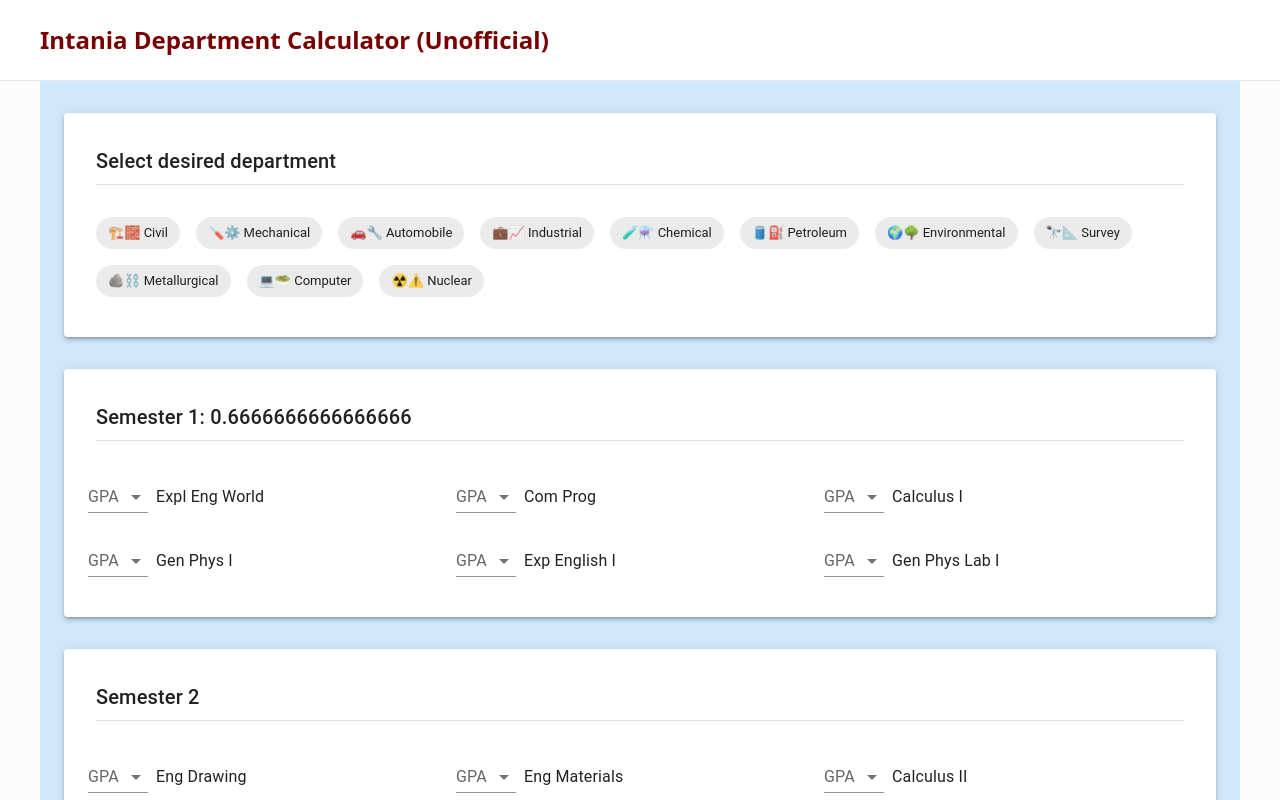
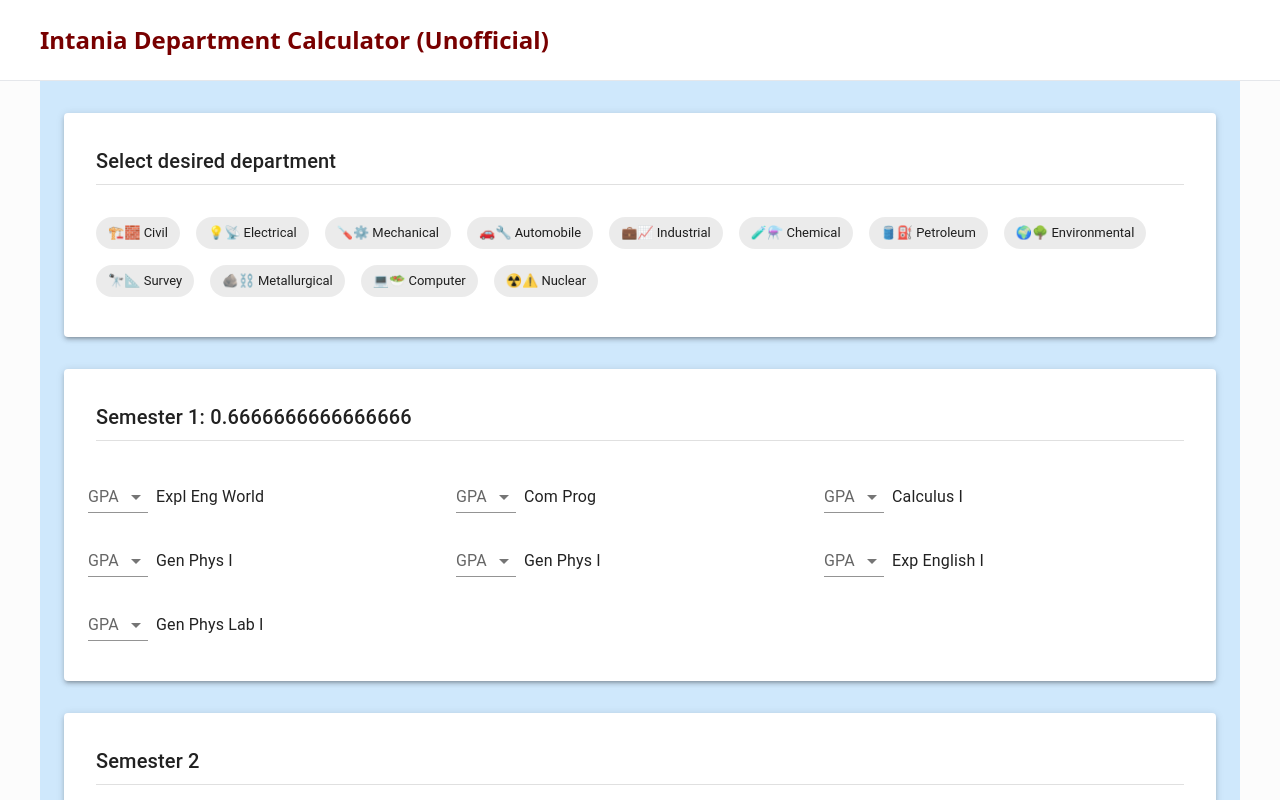
Before and after one commit to bookpanda/intania-department-calculator, a Next.js app in the folder apps/client/: page / in a window 1280 px wide. Shown: the top 800 px of the page. Built offline with nearby package versions, Linux system fonts and the light colour scheme; a web font is replaced by a local one.

Commit message:
refactor: data structure to list of objs

```diff
--- /dev/null
+++ b/apps/client/src/core/const.ts
@@ -0,0 +1,91 @@
+export const coursesConst = {
+  engDrawing: {
+    name: "Eng Drawing",
+    key: "engDrawing",
+    credits: 3,
+    semester: 2,
+  },
+  engMaterials: {
+    name: "Eng Materials",
+    key: "engMaterials",
+    credits: 3,
+    semester: 2,
+  },
+  explEngWorld: {
+    name: "Expl Eng World",
+    key: "explEngWorld",
+    credits: 3,
+    semester: 1,
+  },
+  comProg: {
+    name: "Com Prog",
+    key: "comProg",
+    credits: 3,
+    semester: 1,
+  },
+  calculusI: {
+    name: "Calculus I",
+    key: "calculusI",
+    credits: 3,
+    semester: 1,
+  },
+  calculusII: {
+    name: "Calculus II",
+    key: "calculusII",
+    credits: 3,
+    semester: 2,
+  },
+  physicsI: {
+    name: "Gen Phys I",
+    key: "physicsI",
+    credits: 3,
+    semester: 1,
+  },
+  physicsII: {
+    name: "Gen Phys II",
+    key: "physicsII",
+    credits: 3,
+    semester: 2,
+  },
+  chem: {
+    name: "Gen Chem",
+    key: "chem",
+    credits: 3,
+    semester: 2,
+  },
+  expEngI: {
+    name: "Exp English I",
+    key: "expEngI",
+    credits: 3,
+    semester: 1,
+  },
+  expEngII: {
+    name: "Exp English II",
+    key: "expEngII",
+    credits: 3,
+    semester: 2,
+  },
+  physLabI: {
+    name: "Gen Phys Lab I",
+    key: "physLabI",
+    credits: 1,
+    semester: 1,
+  },
+  physLabII: {
+    name: "Gen Phys Lab II",
+    key: "physLabII",
+    credits: 1,
+    semester: 2,
+  },
+  chemLab: {
+    name: "Gen Chem Lab",
+    key: "chemLab",
+    credits: 1,
+    semester: 2,
+  },
+};
+
+export const nameToKey: { [key: string]: string } = {};
+for (const [key, value] of Object.entries(coursesConst)) {
+  nameToKey[value.name] = key;
+}
--- a/apps/client/src/core/context/appContext.ts
+++ b/apps/client/src/core/context/appContext.ts
@@ -1,4 +1,6 @@
 import { createContext, useContext } from "react";
+
+import { coursesList } from "..";
 
 export const baseCourses = {
   engDrawing: 0,
--- a/apps/client/src/core/context/appProvider.tsx
+++ b/apps/client/src/core/context/appProvider.tsx
@@ -1,35 +1,49 @@
 import { FC, PropsWithChildren, useEffect, useState } from "react";
 
-import { coursesList, weights } from "..";
+import { coursesList, departments } from "..";
 import { AppContext, IAppContext, baseCourses } from "./appContext";
 
 export const AppProvider: FC<PropsWithChildren> = ({ children }) => {
   const [department, setDepartment] =
-    useState<IAppContext["department"]>("base");
+    useState<IAppContext["department"]>("civil");
   const [courses, setCourses] = useState<IAppContext["courses"]>(baseCourses);
-  const [mul, setMul] = useState(weights.base);
+  const [mul, setMul] = useState(coursesList);
   const [gpa, setGpa] = useState<IAppContext["gpa"]>({
     sem1: {
       earnedCredits: 0,
       totalCredits: coursesList
         .filter((course) => course.semester === 1)
+        .map((course) => course.credits)
         .reduce((total, curr) => {
-          return { ...total, credits: total.credits + curr.credits };
-        }).credits,
+          return total + curr;
+        }),
     },
     sem2: {
       earnedCredits: 0,
       totalCredits: coursesList
         .filter((course) => course.semester === 2)
+        .map((course) => course.credits)
         .reduce((total, curr) => {
-          return { ...total, credits: total.credits + curr.credits };
-        }).credits,
+          return total + curr;
+        }),
     },
   });
 
   useEffect(() => {
-    setMul({ ...mul, ...weights[department as string] });
-    console.log(mul);
+    const selectedDepartment = departments.filter(
+      (dp) => dp.key === department
+    )[0];
+    setMul((mul) => {
+      return mul.map((course) => {
+        const overwriteCourse = selectedDepartment.weights.filter(
+          (c) => c.name === course.name
+        )[0];
+        if (overwriteCourse) {
+          return { ...overwriteCourse, semester: course.semester };
+        }
+        return course;
+      });
+    });
   }, [department]);
 
   // useEffect(() => {
--- a/apps/client/src/core/data.ts
+++ b/apps/client/src/core/data.ts
@@ -1,4 +1,5 @@
 import { ChangeTypeOfKeys } from ".";
+import { coursesConst } from "./const";
 import { baseCourses } from "./context/appContext";
 
 type weightsType = {
@@ -6,145 +7,273 @@ type weightsType = {
   [key: string]: Partial<typeof baseCourses>;
 };
 
-export const weights: weightsType = {
-  base: {
-    engDrawing: 3,
-    engMaterials: 3,
-    explEngWorld: 3,
-    comProg: 3,
-    calculusI: 3,
-    calculusII: 3,
-    physicsI: 3,
-    physicsII: 3,
-    chem: 3,
-    expEngI: 3,
-    expEngII: 3,
-    physLabI: 1,
-    physLabII: 1,
-    chemLab: 1,
+// export const weights: weightsType = {
+//   base: {
+//     engDrawing: 3,
+//     engMaterials: 3,
+//     explEngWorld: 3,
+//     comProg: 3,
+//     calculusI: 3,
+//     calculusII: 3,
+//     physicsI: 3,
+//     physicsII: 3,
+//     chem: 3,
+//     expEngI: 3,
+//     expEngII: 3,
+//     physLabI: 1,
+//     physLabII: 1,
+//     chemLab: 1,
+//   },
+//   civil: {},
+//   electrical: { calculusI: 6, calculusII: 6, physicsII: 6 },
+//   mechanical: {},
+//   automobile: {},
+//   industrial: {
+//     engDrawing: 4,
+//     engMaterials: 4,
+//     comProg: 5,
+//     explEngWorld: 1,
+//     calculusI: 5,
+//     calculusII: 5,
+//     physicsI: 2,
+//     physicsII: 2,
+//     chem: 2,
+//   },
+//   chemical: {},
+//   petroleum: { comProg: 4, expEngI: 4, expEngII: 4 },
+//   environmental: { physLabI: 2, physLabII: 2, chemLab: 2 },
+//   survey: { comProg: 6, calculusI: 6, calculusII: 6 },
+//   metallurgical: {},
+//   computer: { comProg: 9 },
+//   nuclear: {},
+// };
+
+// export const detailedCourses: ChangeTypeOfKeys<
+//   typeof baseCourses,
+//   keyof typeof baseCourses,
+//   { name: string; credits: number; semester: number }
+// > = {
+//   engDrawing: {
+//     name: "Eng Drawing",
+//     credits: weights.base.engDrawing,
+//     semester: 2,
+//   },
+//   engMaterials: {
+//     name: "Eng Materials",
+//     credits: weights.base.engMaterials,
+//     semester: 2,
+//   },
+//   explEngWorld: {
+//     name: "Expl Eng World",
+//     credits: weights.base.explEngWorld,
+//     semester: 1,
+//   },
+//   comProg: {
+//     name: "Com Prog",
+//     credits: weights.base.comProg,
+//     semester: 1,
+//   },
+//   calculusI: {
+//     name: "Calculus I",
+//     credits: weights.base.calculusI,
+//     semester: 1,
+//   },
+//   calculusII: {
+//     name: "Calculus II",
+//     credits: weights.base.calculusII,
+//     semester: 2,
+//   },
+//   physicsI: {
+//     name: "Gen Phys I",
+//     credits: weights.base.physicsI,
+//     semester: 1,
+//   },
+//   physicsII: {
+//     name: "Gen Phys II",
+//     credits: weights.base.physLabII,
+//     semester: 2,
+//   },
+//   chem: {
+//     name: "Gen Chem",
+//     credits: weights.base.chem,
+//     semester: 2,
+//   },
+//   expEngI: {
+//     name: "Exp English I",
+//     credits: weights.base.expEngI,
+//     semester: 1,
+//   },
+//   expEngII: {
+//     name: "Exp English II",
+//     credits: weights.base.expEngII,
+//     semester: 2,
+//   },
+//   physLabI: {
+//     name: "Gen Phys Lab I",
+//     credits: weights.base.physLabI,
+//     semester: 1,
+//   },
+//   physLabII: {
+//     name: "Gen Phys Lab II",
+//     credits: weights.base.physLabII,
+//     semester: 2,
+//   },
+//   chemLab: {
+//     name: "Gen Chem Lab",
+//     credits: weights.base.chemLab,
+//     semester: 2,
+//   },
+// };
+
+// export const coursesList: {
+//   name: string;
+//   credits: number;
+//   semester: number;
+// }[] = [];
+// export const nameToKey: { [key: string]: string } = {};
+// for (const [key, value] of Object.entries(detailedCourses)) {
+//   coursesList.push(value);
+//   nameToKey[value.name] = key;
+// }
+
+export const departments = [
+  {
+    name: "🏗️🧱 Civil",
+    key: "civil",
+    weights: [],
   },
-  civil: {},
-  electrical: { calculusI: 6, calculusII: 6, physicsII: 6 },
-  mechanical: {},
-  automobile: {},
-  industrial: {
-    engDrawing: 4,
-    engMaterials: 4,
-    comProg: 5,
-    explEngWorld: 1,
-    calculusI: 5,
-    calculusII: 5,
-    physicsI: 2,
-    physicsII: 2,
-    chem: 2,
+  {
+    name: "💡📡 Electrical",
+    key: "electrical",
+    weights: [
+      { name: coursesConst.calculusI.name, credits: 6 },
+      { name: coursesConst.calculusII.name, credits: 6 },
+      { name: coursesConst.physicsII.name, credits: 6 },
+    ],
   },
-  chemical: {},
-  petroleum: { comProg: 4, expEngI: 4, expEngII: 4 },
-  environmental: { physLabI: 2, physLabII: 2, chemLab: 2 },
-  survey: { comProg: 6, calculusI: 6, calculusII: 6 },
-  metallurgical: {},
-  computer: { comProg: 9 },
-  nuclear: {},
-};
+  { name: "🪛⚙️ Mechanical", key: "mechanical", weights: [] },
+  { name: "🚗🔧 Automobile", key: "automobile", weights: [] },
+  {
+    name: "💼📈 Industrial",
+    key: "industrial",
+    weights: [
+      { name: coursesConst.calculusI.name, credits: 5 },
+      { name: coursesConst.calculusII.name, credits: 5 },
+      { name: coursesConst.physicsI.name, credits: 2 },
+      { name: coursesConst.physicsII.name, credits: 2 },
+      { name: coursesConst.chem.name, credits: 2 },
+      { name: coursesConst.engDrawing.name, credits: 4 },
+      { name: coursesConst.engMaterials.name, credits: 4 },
+      { name: coursesConst.comProg.name, credits: 5 },
+      { name: coursesConst.explEngWorld.name, credits: 1 },
+    ],
+  },
+  { name: "🧪⚗️ Chemical", key: "chemical", weights: [] },
+  {
+    name: "🛢️⛽ Petroleum",
+    key: "chemical",
+    weights: [
+      { name: coursesConst.comProg.name, credits: 4 },
+      { name: coursesConst.expEngI.name, credits: 4 },
+      { name: coursesConst.expEngII.name, credits: 4 },
+    ],
+  },
+  {
+    name: "🌍🌳 Environmental",
+    key: "environmental",
+    weights: [
+      { name: coursesConst.physLabI.name, credits: 2 },
+      { name: coursesConst.physLabII.name, credits: 2 },
+      { name: coursesConst.chemLab.name, credits: 2 },
+    ],
+  },
+  {
+    name: "🔭📐 Survey",
+    key: "survey",
+    weights: [
+      { name: coursesConst.comProg.name, credits: 6 },
+      { name: coursesConst.calculusI.name, credits: 6 },
+      { name: coursesConst.calculusII.name, credits: 6 },
+    ],
+  },
+  { name: "🪨⛓️ Metallurgical", key: "metallurgical", weights: [] },
+  {
+    name: "💻🥗 Computer",
+    key: "computer",
+    weights: [{ name: coursesConst.comProg.name, credits: 9 }],
+  },
+  { name: "☢️⚠️ Nuclear", key: "nuclear", weights: [] },
+];
 
-export const detailedCourses: ChangeTypeOfKeys<
-  typeof baseCourses,
-  keyof typeof baseCourses,
-  { name: string; credits: number; semester: number }
-> = {
-  engDrawing: {
-    name: "Eng Drawing",
-    credits: weights.base.engDrawing,
-    semester: 2,
+export const coursesList = [
+  {
+    name: coursesConst.engDrawing.name,
+    credits: coursesConst.engDrawing.credits,
+    semester: coursesConst.engDrawing.semester,
   },
-  engMaterials: {
-    name: "Eng Materials",
-    credits: weights.base.engMaterials,
-    semester: 2,
+  {
+    name: coursesConst.engMaterials.name,
+    credits: coursesConst.engMaterials.credits,
+    semester: coursesConst.engMaterials.semester,
   },
-  explEngWorld: {
-    name: "Expl Eng World",
-    credits: weights.base.explEngWorld,
-    semester: 1,
+  {
+    name: coursesConst.explEngWorld.name,
+    credits: coursesConst.explEngWorld.credits,
+    semester: coursesConst.explEngWorld.semester,
   },
-  comProg: {
-    name: "Com Prog",
-    credits: weights.base.comProg,
-    semester: 1,
+  {
+    name: coursesConst.comProg.name,
+    credits: coursesConst.comProg.credits,
+    semester: coursesConst.comProg.semester,
   },
-  calculusI: {
-    name: "Calculus I",
-    credits: weights.base.calculusI,
-    semester: 1,
+  {
+    name: coursesConst.calculusI.name,
+    credits: coursesConst.calculusI.credits,
+    semester: coursesConst.calculusI.semester,
   },
-  calculusII: {
-    name: "Calculus II",
-    credits: weights.base.calculusII,
-    semester: 2,
+  {
+    name: coursesConst.calculusII.name,
+    credits: coursesConst.calculusII.credits,
+    semester: coursesConst.calculusII.semester,
   },
-  physicsI: {
-    name: "Gen Phys I",
-    credits: weights.base.physicsI,
-    semester: 1,
+  {
+    name: coursesConst.physicsI.name,
+    credits: coursesConst.physicsI.credits,
+    semester: coursesConst.physicsI.semester,
   },
-  physicsII: {
-    name: "Gen Phys II",
-    credits: weights.base.physLabII,
-    semester: 2,
+  {
+    name: coursesConst.physicsI.name,
+    credits: coursesConst.physicsI.credits,
+    semester: coursesConst.physicsI.semester,
   },
-  chem: {
-    name: "Gen Chem",
-    credits: weights.base.chem,
-    semester: 2,
+  {
+    name: coursesConst.chem.name,
+    credits: coursesConst.chem.credits,
+    semester: coursesConst.chem.semester,
   },
-  expEngI: {
-    name: "Exp English I",
-    credits: weights.base.expEngI,
-    semester: 1,
+  {
+    name: coursesConst.expEngI.name,
+    credits: coursesConst.expEngI.credits,
+    semester: coursesConst.expEngI.semester,
   },
-  expEngII: {
-    name: "Exp English II",
-    credits: weights.base.expEngII,
-    semester: 2,
+  {
+    name: coursesConst.expEngII.name,
+    credits: coursesConst.expEngII.credits,
+    semester: coursesConst.expEngII.semester,
   },
-  physLabI: {
-    name: "Gen Phys Lab I",
-    credits: weights.base.physLabI,
-    semester: 1,
+  {
+    name: coursesConst.physLabI.name,
+    credits: coursesConst.physLabI.credits,
+    semester: coursesConst.physLabI.semester,
   },
-  physLabII: {
-    name: "Gen Phys Lab II",
-    credits: weights.base.physLabII,
-    semester: 2,
+  {
+    name: coursesConst.physLabII.name,
+    credits: coursesConst.physLabII.credits,
+    semester: coursesConst.physLabII.semester,
   },
-  chemLab: {
-    name: "Gen Chem Lab",
-    credits: weights.base.chemLab,
-    semester: 2,
+  {
+    name: coursesConst.chemLab.name,
+    credits: coursesConst.chemLab.credits,
+    semester: coursesConst.chemLab.semester,
   },
-};
-
-export const coursesList: {
-  name: string;
-  credits: number;
-  semester: number;
-}[] = [];
-export const nameToKey: { [key: string]: string } = {};
-for (const [key, value] of Object.entries(detailedCourses)) {
-  coursesList.push(value);
-  nameToKey[value.name] = key;
-}
-
-export const departmentsList = [
-  { name: "🏗️🧱 Civil", key: "civil" },
-  { name: "🪛⚙️ Mechanical", key: "mechanical" },
-  { name: "🚗🔧 Automobile", key: "automobile" },
-  { name: "💼📈 Industrial", key: "industrial" },
-  { name: "🧪⚗️ Chemical", key: "chemical" },
-  { name: "🛢️⛽ Petroleum", key: "petroluem" },
-  { name: "🌍🌳 Environmental", key: "environmental" },
-  { name: "🔭📐 Survey", key: "survey" },
-  { name: "🪨⛓️ Metallurgical", key: "metallurgical" },
-  { name: "💻🥗 Computer", key: "computer" },
-  { name: "☢️⚠️ Nuclear", key: "nuclear" },
 ];
--- a/apps/client/src/modules/Department/Department.tsx
+++ b/apps/client/src/modules/Department/Department.tsx
@@ -1,4 +1,4 @@
-import { departmentsList } from "$core/index";
+import { departments } from "$core/index";
 import { Chip, Divider, Grid, Paper, Typography } from "@mui/material";
 import { FC } from "react";
 
@@ -14,7 +14,7 @@ export const Department: FC = () => {
           </Typography>
           <Divider variant="fullWidth" sx={{ marginBottom: 4 }} />
           <Grid container spacing={1}>
-            {departmentsList.map((dp) => (
+            {departments.map((dp) => (
               <Grid key={dp.name} sx={{ margin: 1 }}>
                 <Chip label={dp.name} onClick={handleClick} />
               </Grid>
--- a/apps/client/src/modules/Semester/GradeInput.tsx
+++ b/apps/client/src/modules/Semester/GradeInput.tsx
@@ -1,5 +1,5 @@
+import { nameToKey } from "$core/const";
 import { useAppContext } from "$core/context/appContext";
-import { nameToKey } from "$core/data";
 import {
   FormControl,
   InputLabel,
```
